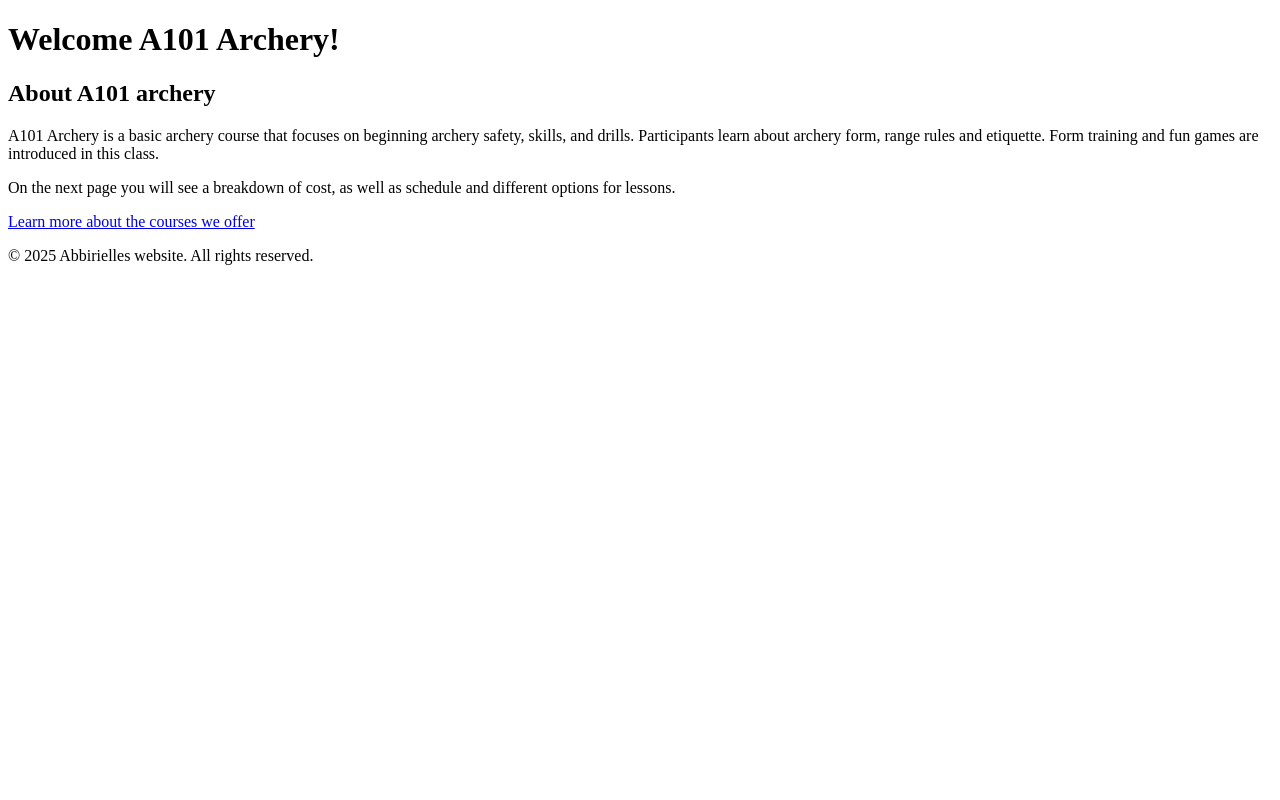
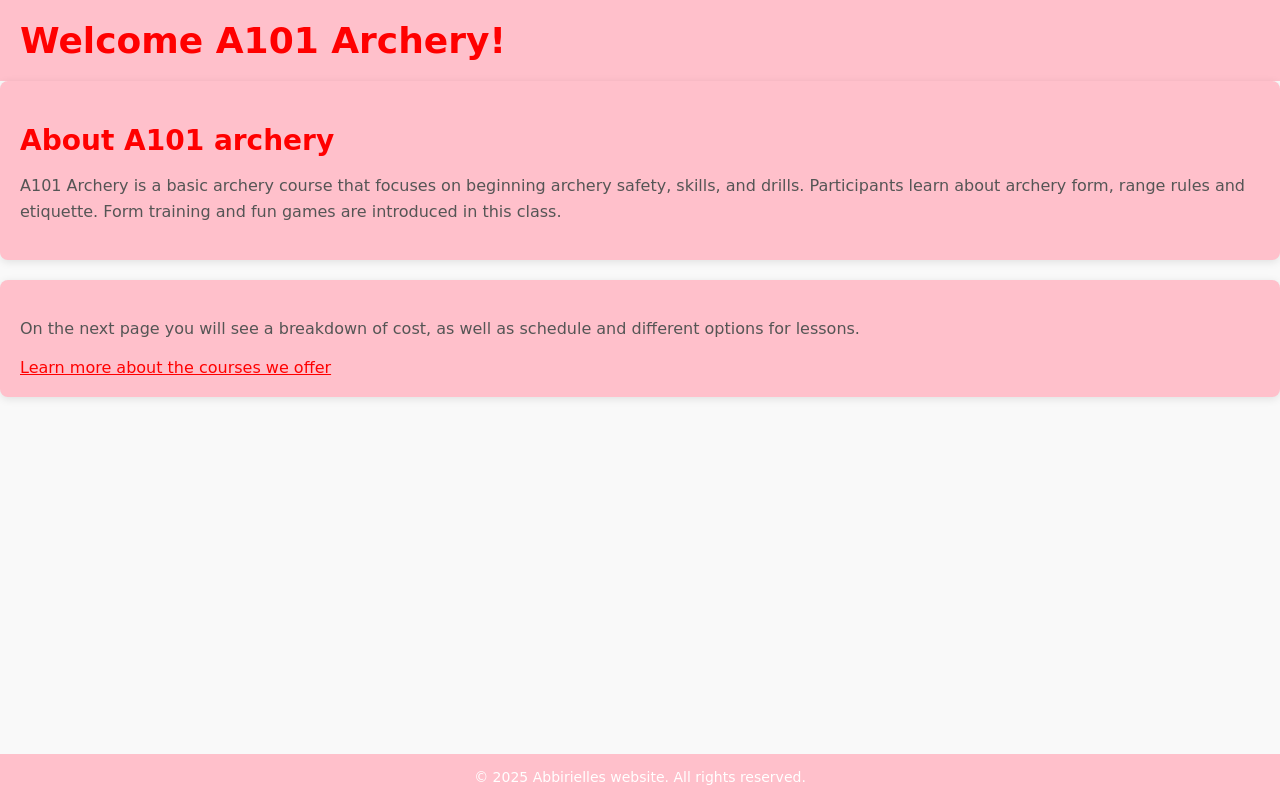
Before and after one commit to abbirielle/ARCHERY-project, a plain HTML site: page index.html in a window 1280 px wide. Drawn offline with Linux system fonts and the light colour scheme.

Commit message:
updated css and index file

```diff
--- a/index.html
+++ b/index.html
@@ -4,7 +4,7 @@
     <meta charset="UTF-8">
     <meta name="viewport" content="width=device-width, initial-scale=1.0">
     <title>Archery Academy</title>
-    <link rel="stylesheet" href="styles.css"> <!--Link to external CSS -->
+    <link rel="stylesheet" href="styles.css"> <!--Linking external CSS -->
 </head>
 <body>
     <header>
--- /dev/null
+++ b/styles.css
@@ -0,0 +1,69 @@
+/* styles.css*/
+
+/*styling the body*/
+body {
+    font-family: Lobster, cursive;
+    margin: 0;
+    padding: 0;
+    background-color: #f9f9f9;
+    color: #333;
+}
+
+
+/*styling the heading*/
+header {
+    background-color: #ffc0cb;
+    color: red;
+    padding: 20px;
+    tex-align: center;
+}
+
+header h1 {
+    font-size: 36px;
+    margin: 0;
+}
+
+/*section styling*/
+section {
+    background-color: pink;
+    padding: 20px;
+    margin-bottom: 20px;
+    border-radius: 8px;
+    box-shadow: 0 2px 8px rgba(0, 0, 0, 0.1);
+}
+
+/*section heading*/
+section h2 {
+    color: #FF0000;
+    font-size:28px;
+    margin-bottom:10px;
+}
+
+/*Paragraph styling*/
+section p {
+    font-size: 16px;
+    line-height: 1.6;
+    color: #555;
+}
+
+/*Link styling*/
+a {
+    color: #FF0000;
+    text-decoration:underline;
+}
+
+/*Footer Styling*/
+footer {
+    background-color: #ffc0cb;
+    color: white;
+    text-align: center;
+    padding: 15px 0;
+    position: fixed;
+    bottom: 0;
+    width: 100%;
+}
+
+footer p {
+    margin: 0;
+    font-size: 14px;
+}
```
